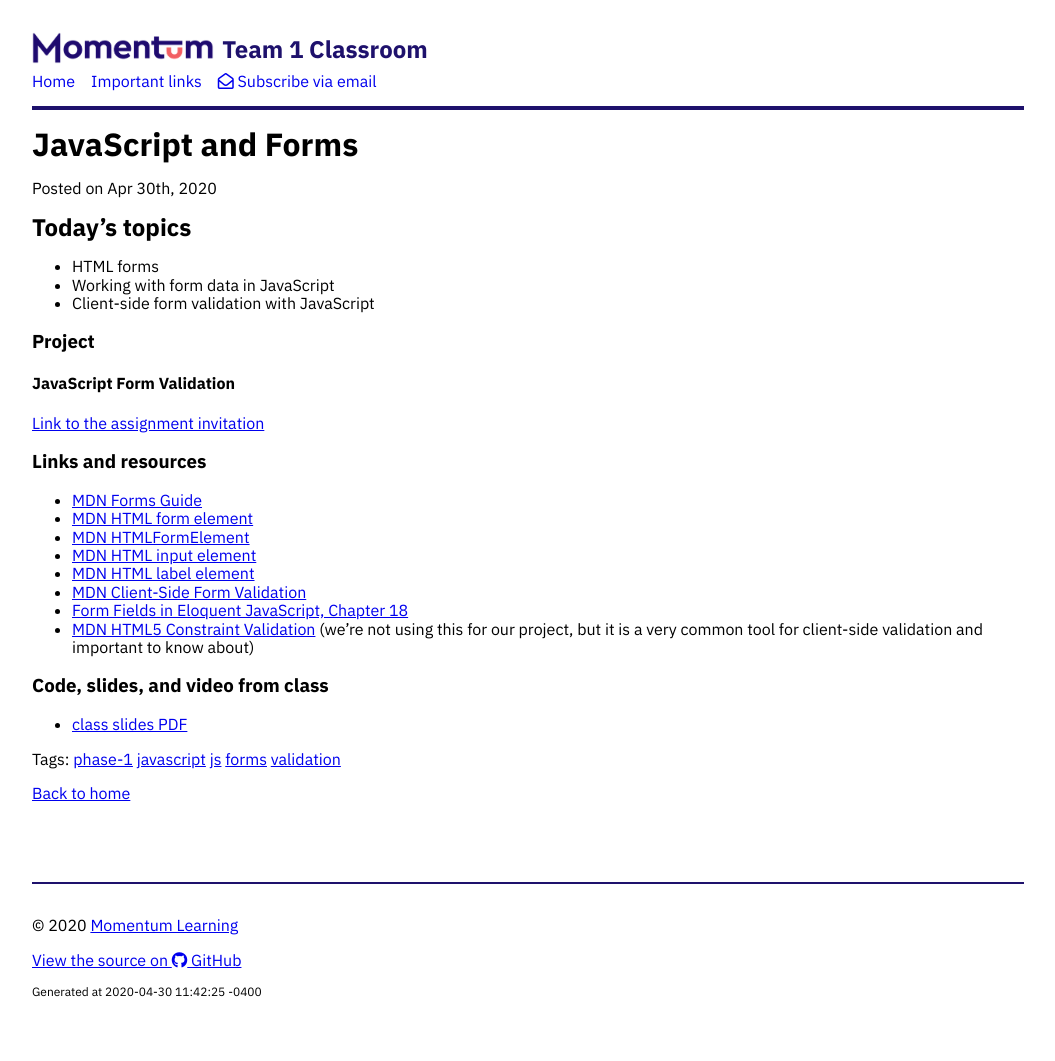
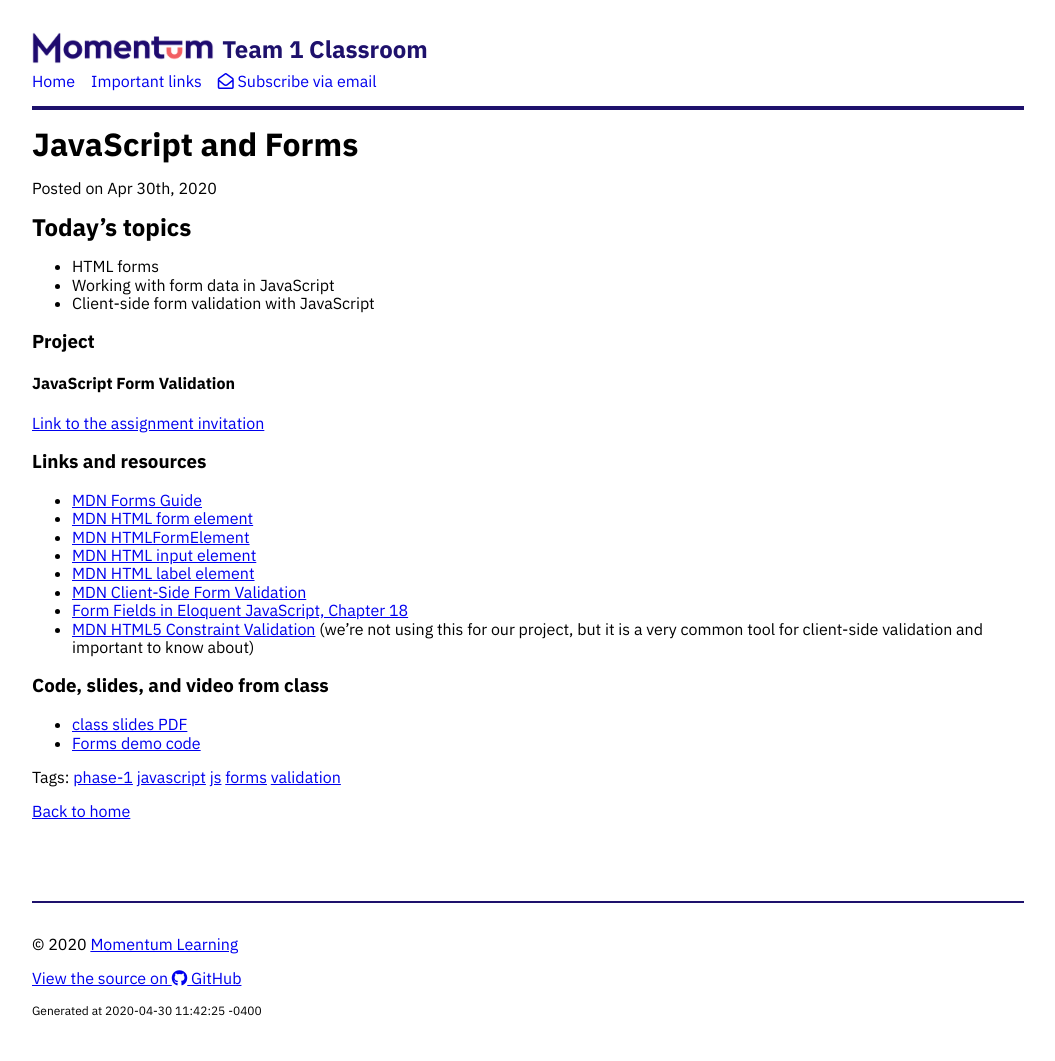
Before and after one commit to Momentum-Morehouse-2/Momentum-Morehouse-2.github.io, a Jekyll site: the page built from _posts/2020-04-30-js-forms.md, in a window 1280 px wide. Shown: the whole page, without its empty margins (112-1167 px from the left). Built offline with Jekyll 4.4.1, drawn with Linux system fonts in a browser that asks for light colours; nearby versions of some CDN libraries.

Commit message:
Add link to demo code

```diff
--- a/_posts/2020-04-30-js-forms.md
+++ b/_posts/2020-04-30-js-forms.md
@@ -32,3 +32,4 @@ tags: phase-1 javascript js forms validation
 ### Code, slides, and video from class
 
 - [class slides PDF](../slide-decks/js-forms.pdf)
+- [Forms demo code](https://github.com/momentum-team-1/examples/tree/master/forms-are-fine)
```
